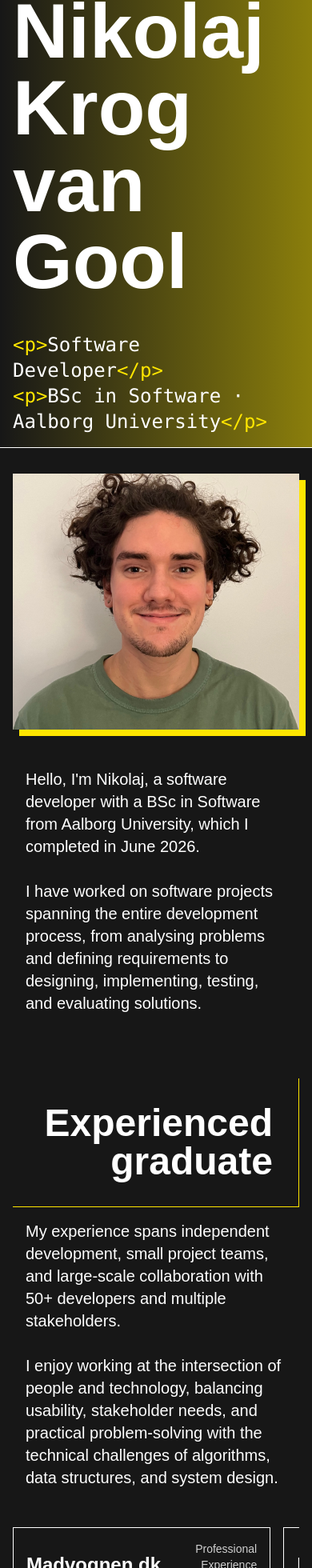
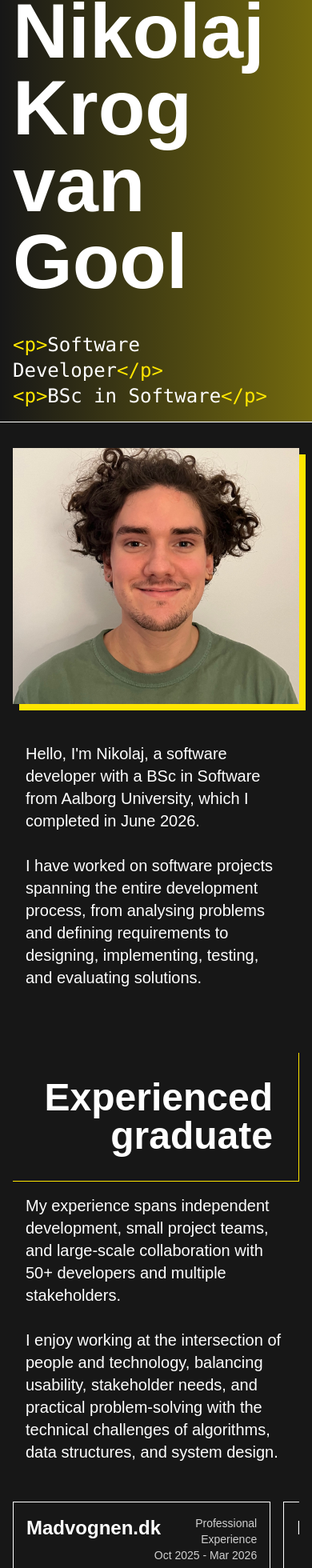
Before and after one commit to BinGbONg7aau/nvangool, a Next.js app: page / in a window 390 px wide. Shown: the part 33-1993 px from the top of the page at 80% size. Built offline with nearby package versions, Linux system fonts and the light colour scheme.

Commit message:
Small visual updates
UPdate visuals

```diff
--- a/app/components/contact.tsx
+++ b/app/components/contact.tsx
@@ -62,7 +62,7 @@ export default function Contact() {
                 key={contact.label}
                 type="button"
                 onClick={() => copyToClipboard(contact.value, contact.label)}
-                className={`group flex w-4/5 lg:w-1/2 items-center p-6 text-left transition-opacity hover:opacity-80 cursor-pointer gap-2 ${
+                className={`group flex items-center justify-start text-center w-4/5 lg:w-2/3 lg:pl-6 py-6 transition-opacity hover:opacity-80 cursor-pointer gap-2 ${
                   index < contactDetails.length - 1 ? "border-b" : ""
                 }`}
               >
--- a/app/components/header.tsx
+++ b/app/components/header.tsx
@@ -5,7 +5,7 @@ import { useEffect, useState } from "react";
 
 const lines = [
     "Software Developer",
-    "BSc in Software · Aalborg University",
+    "BSc in Software",
   ];
 
 export default function Header() {
@@ -45,19 +45,17 @@ export default function Header() {
   }, [lineIndex, displayedText, stage, finished,]);
 
   return (
-    <div className="flex w-full flex-col lg:flex-row border-b bg-gradient-to-l from-projectYellow/50 p-4 gap-8">
+    <div className="flex w-full flex-col lg:flex-row border-b bg-gradient-to-l from-projectYellow/40 p-4 gap-8 transition-colors">
       <p className="flex min-h-100 lg:w-1/2 flex-col justify-center lg:text-end text-8xl font-bold">
         Nikolaj Krog van Gool
       </p>
 
-      <div className={`flex flex-col justify-center text-2xl ${finished ? "text-projectYellow" : "font-mono"}`}>
+      <div className="flex flex-col justify-center text-2xl font-mono">
         {lines.map((line, i) => (
           <div key={i}>
             {i <= lineIndex && (
               <>
-                {!finished && (
-                  <span className="text-projectYellow">{"<p>"}</span>
-                )}
+                <span className="text-projectYellow">{"<p>"}</span>
 
                 {i === lineIndex ? displayedText : line}
 
@@ -65,9 +63,9 @@ export default function Header() {
                   <span className="animate-pulse">|</span>
                 )}
 
-                {!finished && (
+
                   <span className="text-projectYellow">{"</p>"}</span>
-                )}
+
               </>
             )}
           </div>
--- a/app/components/personal.tsx
+++ b/app/components/personal.tsx
@@ -13,11 +13,6 @@ export default function Personal() {
               people with different backgrounds and areas of expertise. I value
               a supportive team environment where people share knowledge,
               challenge ideas, and learn from one another.
-              <br />
-              <br />
-              Outside software development, I enjoy staying active through
-              running and road cycling, as well as more casual activities such
-              as football and climbing.
             </>
           }
         />
--- a/app/components/projects.tsx
+++ b/app/components/projects.tsx
@@ -22,7 +22,7 @@ const projects: Project[] = [
     category: "Professional Experience",
     description:
       "Sole developer for six months on the web shop of a Copenhagen food company. Maintained the existing codebase, handled version upgrades and compatibility fixes, fixed bugs, and developed new features for a live product with real customers.",
-    tech: ["AngularJS", "JavaScript", "PHP", "PHPMailer", "MySQL"],
+    tech: ["AngularJS", "JavaScript", "PHP", "PHPMailer", "MySQL", "Bootstrap"],
     gitHubLink: null,
     URL: "https://madvognen.dk/#/start",
     period: "Oct 2025 - Mar 2026",
@@ -32,7 +32,7 @@ const projects: Project[] = [
     name: "Educado",
     category: "Academic Project",
     description:
-      "A learning platform for Brazilian waste pickers, part of the Erasmus+ Egalitarian initiative. Worked in an 8-team Scrum of Scrums setup to modernise the platform: migrated the backend, moved the codebase to TypeScript, and set up CI/CD and code-quality tooling.",
+      "A learning platform for Brazilian waste pickers, part of the Erasmus+ Egalitarian initiative. Worked in an 8-team Scrum of Scrums setup to modernise the platform: migrated the backend, moved the codebase to TypeScript, and set up CI/CD.",
     tech: [
       "React Native",
       "Expo",
@@ -49,7 +49,7 @@ const projects: Project[] = [
     imageURL: ["/Educado1.png", "/Educado2.png"],
   },
   {
-    name: "Webshop & CMS for Vindmeddans",
+    name: "Webshop & CMS for VMD",
     category: "Academic Project",
     description:
       "A full-stack web shop for a fruit wine company, built with object-oriented analysis and design. It includes online payments, MitID age verification, cookie handling and a responsive UI. Tested with unit tests, API tests and usability tests.",
@@ -60,7 +60,6 @@ const projects: Project[] = [
       "React",
       "Hibernate",
       "JPA",
-      "Bootstrap",
       "JUnit",
       "Gradle",
     ],
@@ -73,7 +72,7 @@ const projects: Project[] = [
     name: "VG-Geoconsult.dk",
     category: "Hobby Project",
     description:
-      "Developed a portfolio and consulting website for an independent geologist working in mineral exploration. Built a responsive Next.js site with a client showcase. Implemented a secure admin area where the owner can add, edit and delete content.",
+      "Developed a portfolio and consulting website for an independent geologist working in mineral exploration. Implemented a secure admin area where the owner can add, edit and delete content.",
     tech: ["Next.js", "TypeScript", "Tailwind CSS", "Neon Postgres", "Vercel"],
     gitHubLink: null,
     URL: "https://vg-geoconsult.dk/home",
@@ -84,7 +83,7 @@ const projects: Project[] = [
     name: "Critical Path Heuristic h²",
     category: "Bachelor's Thesis",
     description:
-      "A research project in classical AI planning. Implemented h¹ and h² with a priority-queue design and two optimisations for h². Benchmarked against h^LM-cut on IPC domains using an HPC cluster.",
+      "A research project in classical AI planning. Implemented h¹ and h² with a priority-queue design and two optimisations for h². Benchmarked against LM-cut on IPC domains using an HPC cluster.",
     tech: ["C", "PDDL", "GMake", "A* search", "Downward Lab", "Slurm"],
     gitHubLink: "https://github.com/P6-2CANE/CPDDL-mirror",
     URL: null,
@@ -159,14 +158,14 @@ export default function Projects() {
               className="flex flex-col border shrink-0 w-9/10 lg:w-2/7 justify-between text-md"
             >
               <div className="p-4">
-                <div className="flex flex-row justify-between mb-4 min-h-15">
-                  <p className="w-1/2 self-center font-bold text-2xl">{project.name}</p>
-                  <div className="text-end w-1/2 self-center opacity-80 text-sm">
+                <div className="flex flex-row justify-between mb-4 min-h-18">
+                  <p className="w-1/2 font-bold text-2xl">{project.name}</p>
+                  <div className="text-end w-1/2 opacity-80 text-sm">
                     <p>{project.category}</p>
                     <p>{project.period}</p>
                   </div>
                 </div>
-                <div>{project.description}</div>
+                <div className="min-h-40">{project.description}</div>
                 <div className="w-fit mx-auto justify-start">
                   {project.gitHubLink !== null ? (
                     <a
@@ -175,7 +174,6 @@ export default function Projects() {
                       rel="noopener noreferrer"
                     >
                       <div className="flex flex-row gap-1 hover:text-projectYellow transition-colors m-4">
-                        GitHub
                         <Icon.GitHub />
                       </div>
                     </a>
@@ -189,7 +187,6 @@ export default function Projects() {
                       rel="noopener noreferrer"
                     >
                       <div className="flex flex-row gap-1 hover:text-projectYellow transition-colors m-4">
-                        Link
                         <Icon.ExternalLink />
                       </div>
                     </a>
@@ -221,7 +218,7 @@ export default function Projects() {
                   {project.tech.map((tech) => (
                     <div
                       key={tech}
-                      className="p-1 rounded bg-projectYellow font-bold text-projectBlack"
+                      className="grow text-center p-1 rounded bg-projectYellow font-bold text-projectBlack"
                     >
                       {tech}
                     </div>
--- a/app/components/technicalSkills.tsx
+++ b/app/components/technicalSkills.tsx
@@ -115,7 +115,7 @@ export default function TechnicalSkills() {
                 {category.tech.map((tech) => (
                   <span
                     key={tech}
-                    className="p-1 rounded bg-projectYellow text-projectBlack font-bold"
+                    className="p-1 grow text-center rounded bg-projectYellow text-projectBlack font-bold"
                   >
                     {tech}
                   </span>
```
